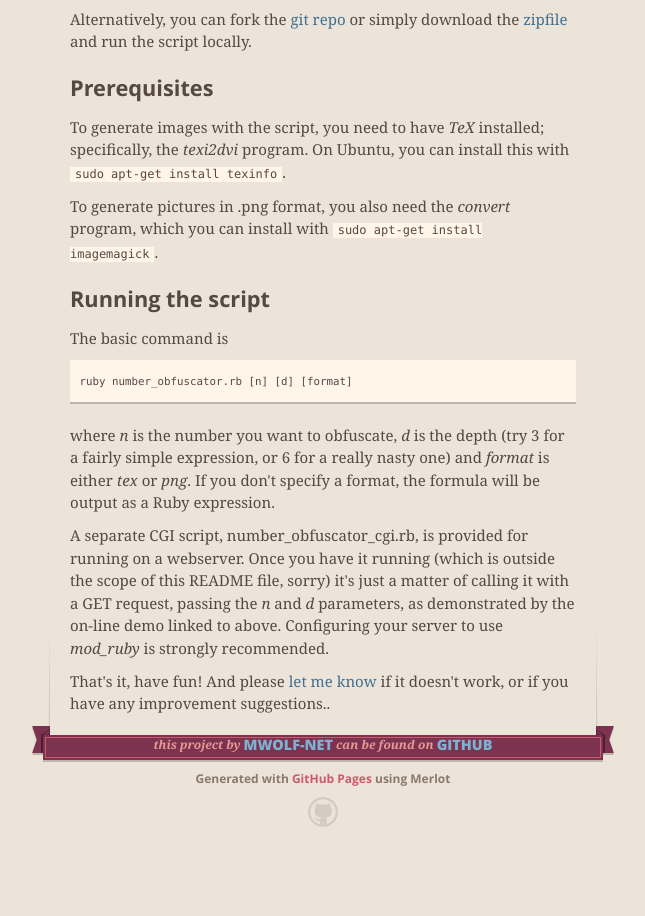
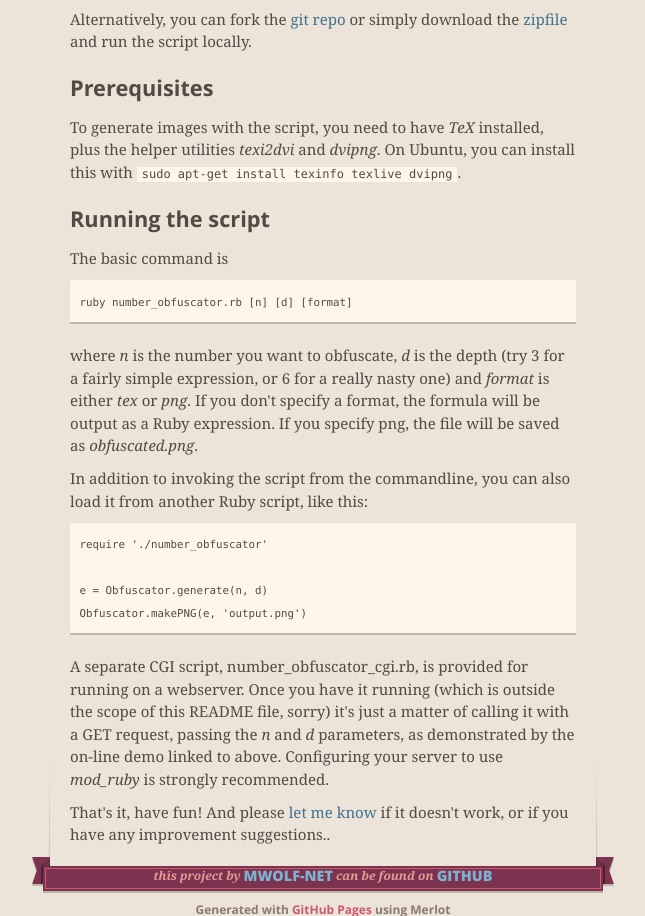
Before and after one commit to mwolf-net/number-obfuscator, a plain HTML site: page index.html in a window 1280 px wide. Shown: the part 844-1760 px from the top of the page, without its empty margins (317-962 px from the left). Before the commit the page ends 1711 px from the top, so only its background shows below. Drawn offline with nearby package versions, Linux system fonts and the light colour scheme.

```diff
--- a/index.html
+++ b/index.html
@@ -77,11 +77,9 @@
 <h3>
 <a name="prerequisites" class="anchor" href="#prerequisites"><span class="octicon octicon-link"></span></a>Prerequisites</h3>
 
-<p>To generate images with the script, you need to have <em>TeX</em> installed; specifically, the <em>texi2dvi</em>
-program. On Ubuntu, you can install this with <code>sudo apt-get install texinfo</code>.</p>
-
-<p>To generate pictures in .png format, you also need the <em>convert</em> program, which you can install with
-<code>sudo apt-get install imagemagick</code>.</p>
+<p>To generate images with the script, you need to have <em>TeX</em> installed, plus the helper utilities
+<em>texi2dvi</em> and <em>dvipng</em>. On Ubuntu, you can install this with
+<code>sudo apt-get install texinfo texlive dvipng</code>.</p>
 
 <h3>
 <a name="running-the-script" class="anchor" href="#running-the-script"><span class="octicon octicon-link"></span></a>Running the script</h3>
@@ -93,7 +91,17 @@
 
 <p>where <em>n</em> is the number you want to obfuscate, <em>d</em> is the depth (try 3 for a fairly simple
 expression, or 6 for a really nasty one) and <em>format</em> is either <em>tex</em> or <em>png</em>. If you don't specify
-a format, the formula will be output as a Ruby expression.</p>
+a format, the formula will be output as a Ruby expression. If you specify png, the file will be
+saved as <em>obfuscated.png</em>.</p>
+
+<p>In addition to invoking the script from the commandline, you can also load it from another Ruby
+script, like this:</p>
+
+<pre><code>require './number_obfuscator'
+
+e = Obfuscator.generate(n, d)
+Obfuscator.makePNG(e, 'output.png')
+</code></pre>
 
 <p>A separate CGI script, number_obfuscator_cgi.rb, is provided for running on a webserver. Once you have
 it running (which is outside the scope of this README file, sorry) it's just a matter of calling it
```
Also changed, not shown: params.json (+1 -1 lines).
